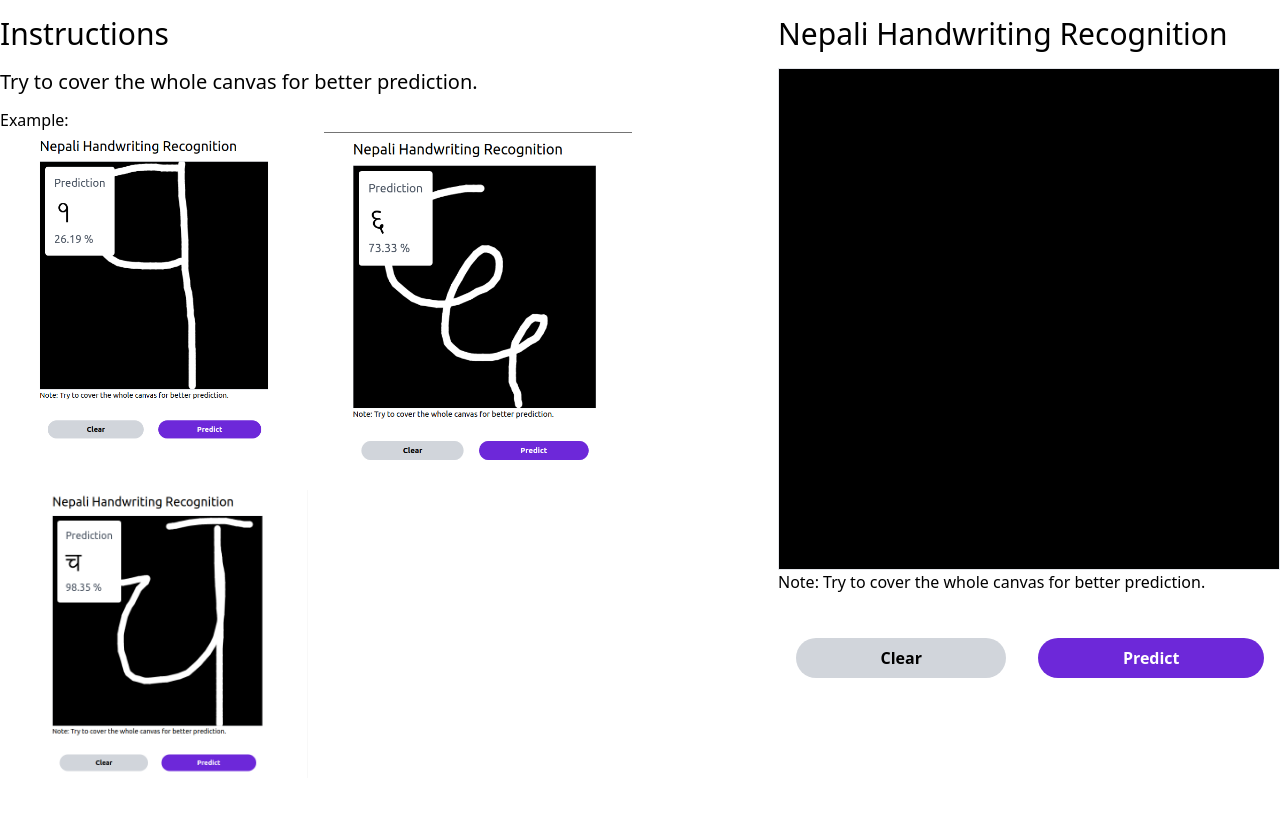
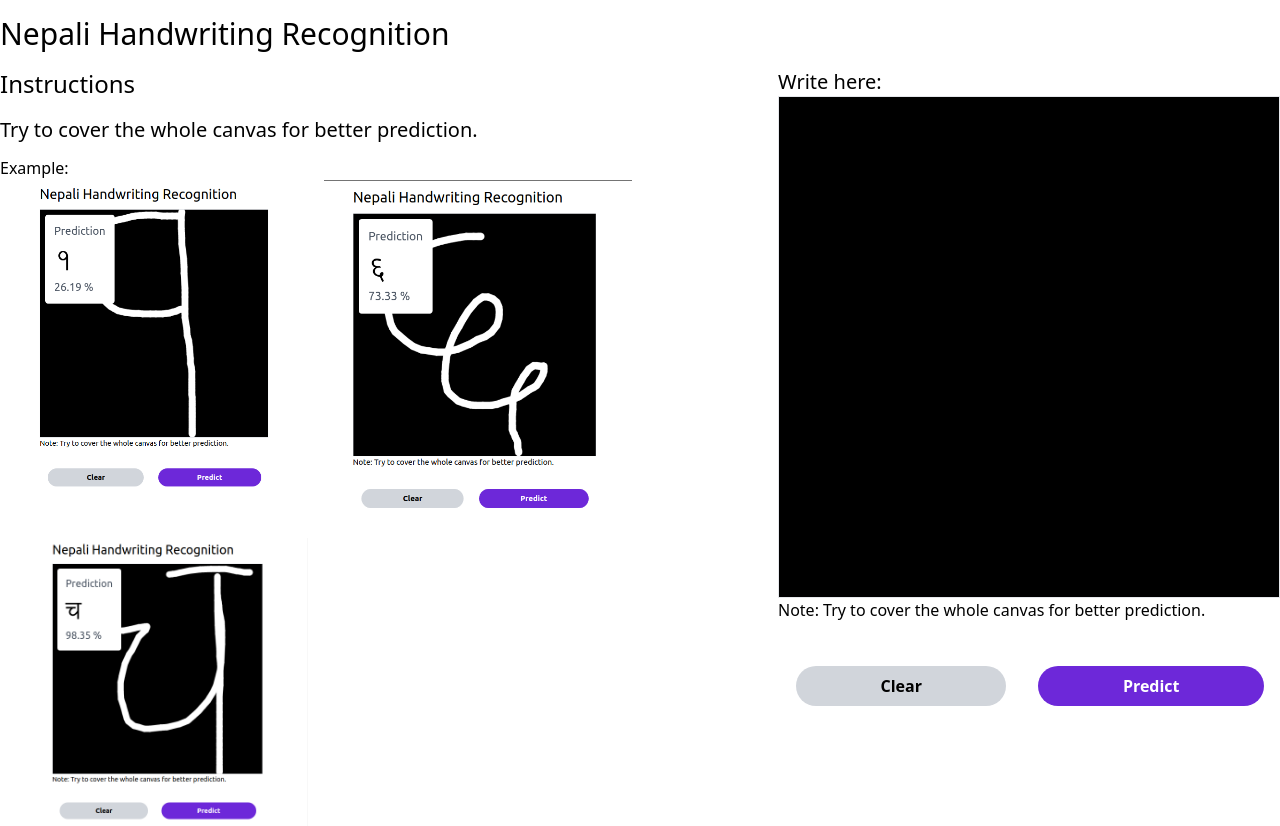
Before and after one commit to ishandongol/handwriting-recognition-web, a React (Create React App) app: page / in a window 1280 px wide. Before the commit the page ends 800 px from the top, so only its background shows below. Built offline with nearby package versions, Linux system fonts and the light colour scheme; no server answers.

Commit message:
Add Navbar

```diff
--- a/src/App.tsx
+++ b/src/App.tsx
@@ -6,7 +6,13 @@ function App() {
 
 
   return (
+    <>
+       <div className="container mx-auto py-4">
+       <a href="/" className="text-3xl">Nepali Handwriting Recognition</a>
+       </div>
+
       <WritingPredictV2 />
+      </>
   );
 }
 
--- a/src/WritingPredictV2.tsx
+++ b/src/WritingPredictV2.tsx
@@ -73,7 +73,7 @@ export const WritingPredictV2 = () => {
   return (
     <div className="grid grid-cols-1 md:grid-cols-2 gap-2 md:gap-4 container mx-auto">
       <div>
-        <p className="my-4 text-3xl">Instructions</p>
+        <p className="mb-4 text-2xl">Instructions</p>
         <p className="text-xl">Try to cover the whole canvas for better prediction.</p>
         <p className="text-md mt-3">Example:</p>
         <div className="grid gird-cols-1 md:grid-cols-2 gap-2 md:gap-4">
@@ -84,7 +84,7 @@ export const WritingPredictV2 = () => {
       </div>
       <div className="relative flex flex-col">
         <div className="self-end">
-          <p className="my-4 text-3xl">Nepali Handwriting Recognition</p>
+      <p className="text-xl">Write here:</p>
           {prediction.showPrediction && (
             <div className="absolute">
               <Prediction
```
